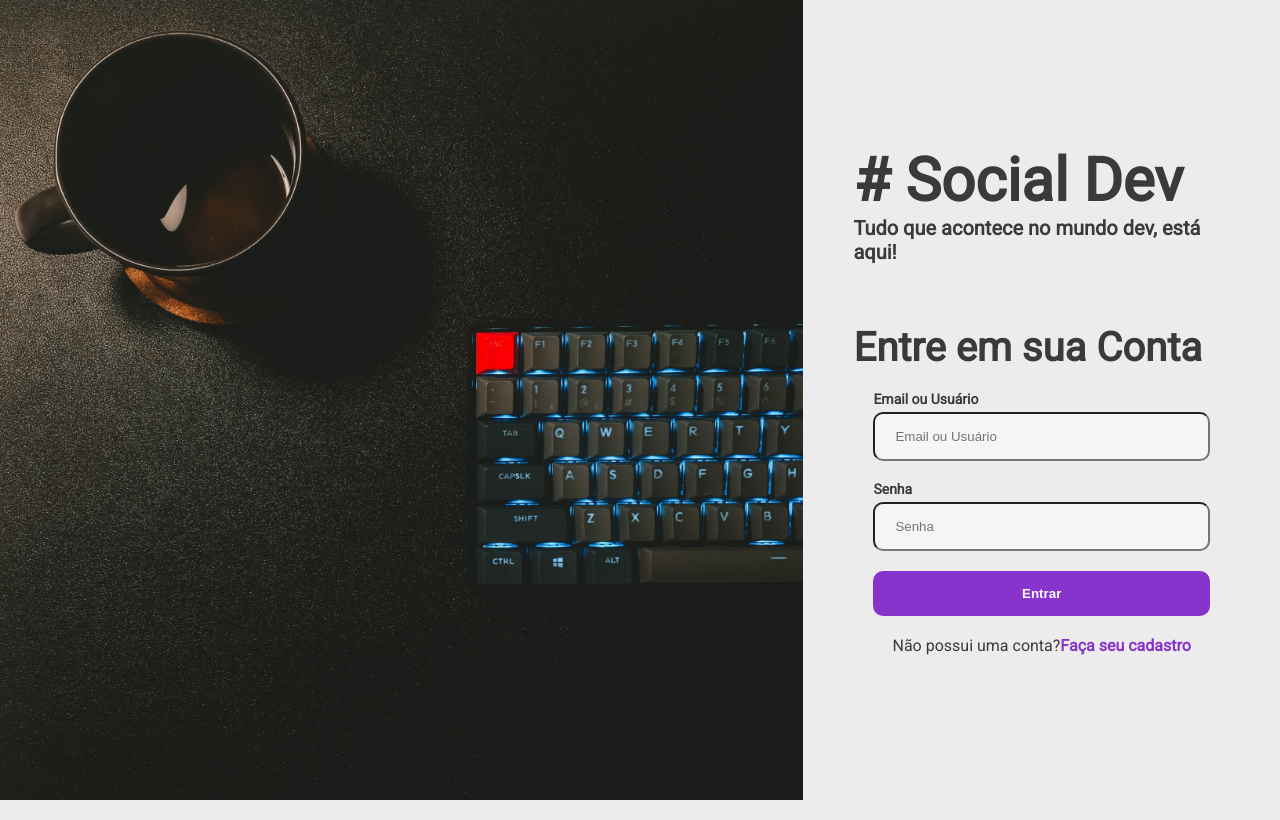
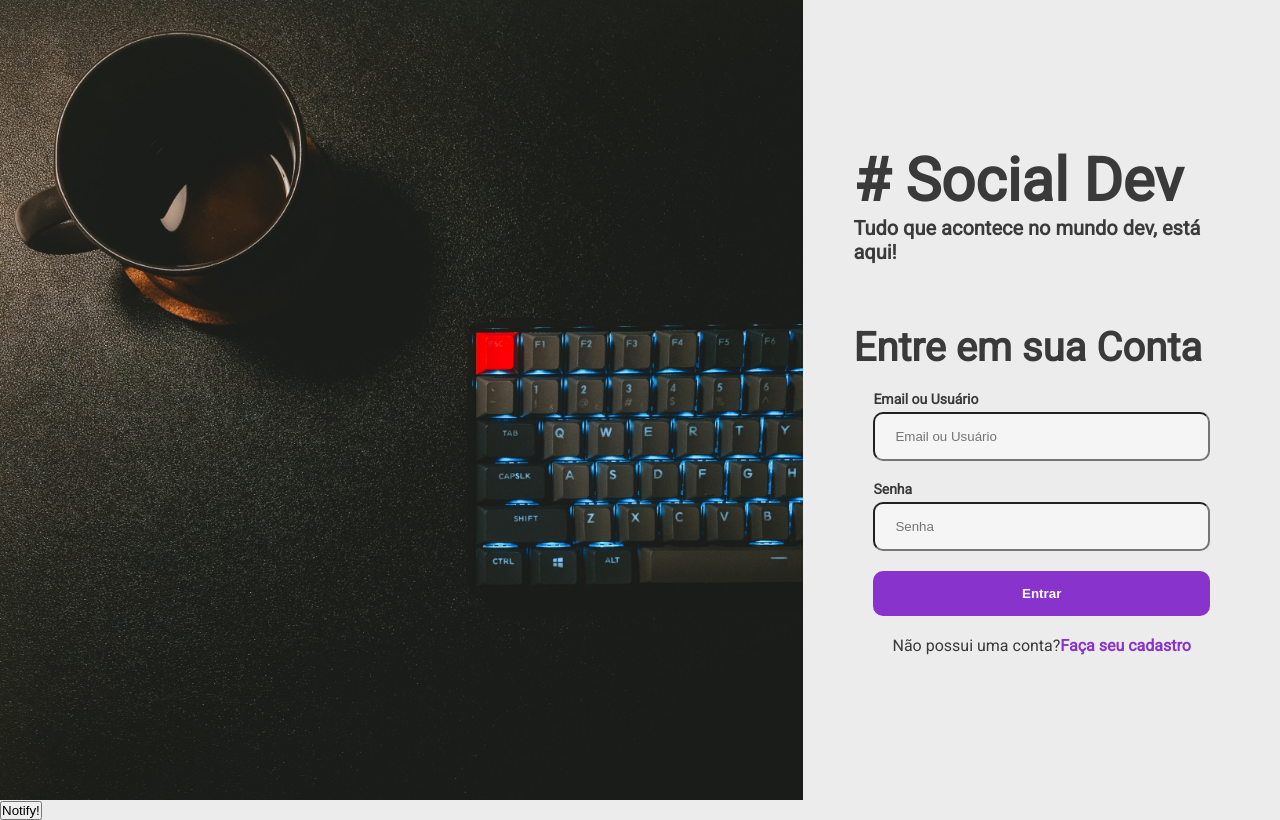
Before and after one commit to EricAG09/social-dev, a Next.js app: page /login in a window 1280 px wide. Built offline with nearby package versions, Linux system fonts and the light colour scheme.

Commit message:
criado repositorio da rede social

```diff
--- a/package.json
+++ b/package.json
@@ -23,6 +23,7 @@
     "react": "^17.0.2",
     "react-dom": "^17.0.2",
     "react-hook-form": "^7.27.1",
+    "react-toastify": "^9.1.3",
     "styled-components": "^5.3.3",
     "swr": "^1.2.2"
   },
--- a/pages/_app.jsx
+++ b/pages/_app.jsx
@@ -1,7 +1,9 @@
 import { useEffect } from "react"
 import { createGlobalStyle, ThemeProvider } from "styled-components"
+import { ToastContainer, toast } from 'react-toastify';
 import moment from "moment"
 import 'moment/locale/pt-br'
+import 'react-toastify/dist/ReactToastify.css';
 
 import theme from "../src/theme"
 
@@ -32,15 +34,23 @@ a:hover{
 
 function App ({ Component, pageProps }) {
 
+  const notify = () => toast("Wow so easy!");
+
   useEffect(() => {
     moment.locale('pt-br')
   }, [])
 
   return (
+    <>
     <ThemeProvider theme={theme}>
     <GlobalStyle />
     <Component {...pageProps} />
     </ThemeProvider>
+    <div>
+      <button onClick={notify}>Notify!</button>
+      <ToastContainer />
+    </div>
+    </>
   )
 }
 
--- a/pages/index.jsx
+++ b/pages/index.jsx
@@ -68,6 +68,7 @@ function HomePage ({user}) {
           </PostContainer>
         </Container>
       </Content>
+
     </>
   )
 }
--- a/src/componentes/layout/Navbar.jsx
+++ b/src/componentes/layout/Navbar.jsx
@@ -17,6 +17,7 @@ const StyledLogo = styled.span`
     flex: 1;
     font-weight: bold;
     font-size: 20px;
+    cursor: pointer;
 `
 const StyledLogout = styled.a`
     cursor: pointer;
@@ -32,7 +33,7 @@ function Navbar () {
 
     return (
         <StyledNavbar>
-            <StyledLogo># Social Dev</StyledLogo>
+            <StyledLogo><img src={iconUser}/> </StyledLogo>
             <div><StyledLogout onClick={handleLogout}>Desconectar</StyledLogout></div>
         </StyledNavbar>
     )
```
Also changed, not shown: public/iconUser.png (added), 1 other file (tests, documents, lock files or other folders).
